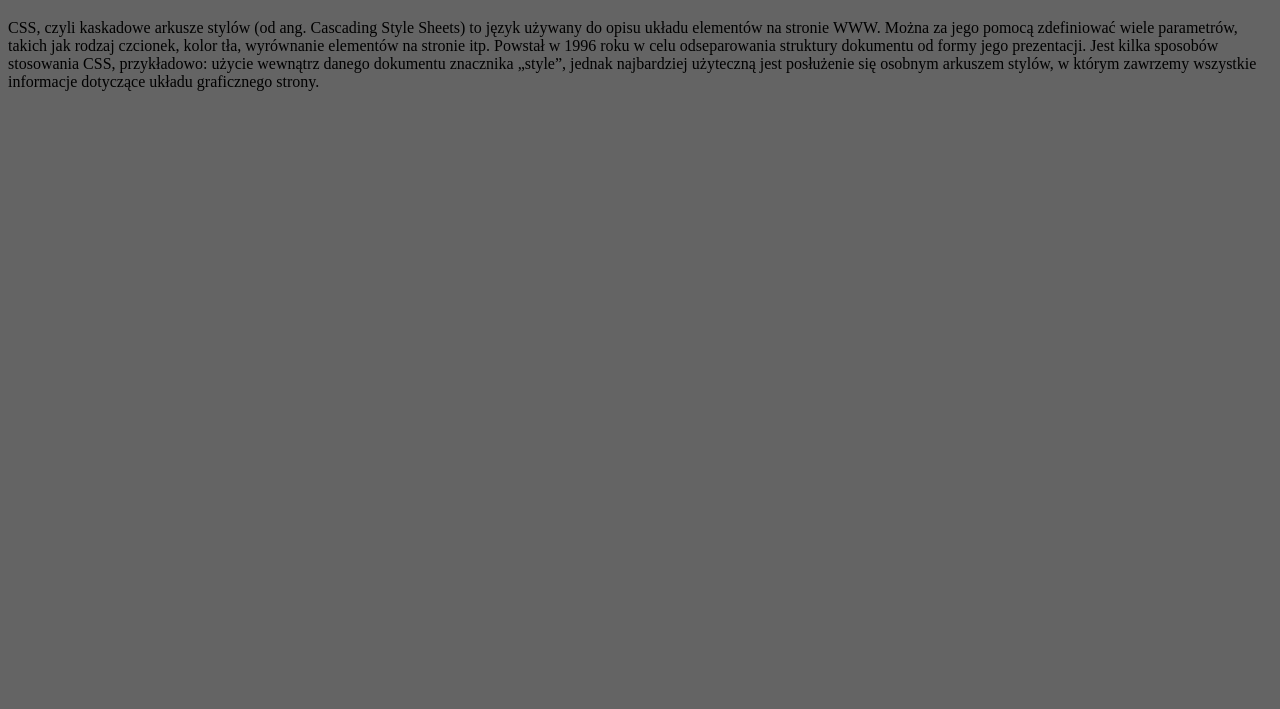
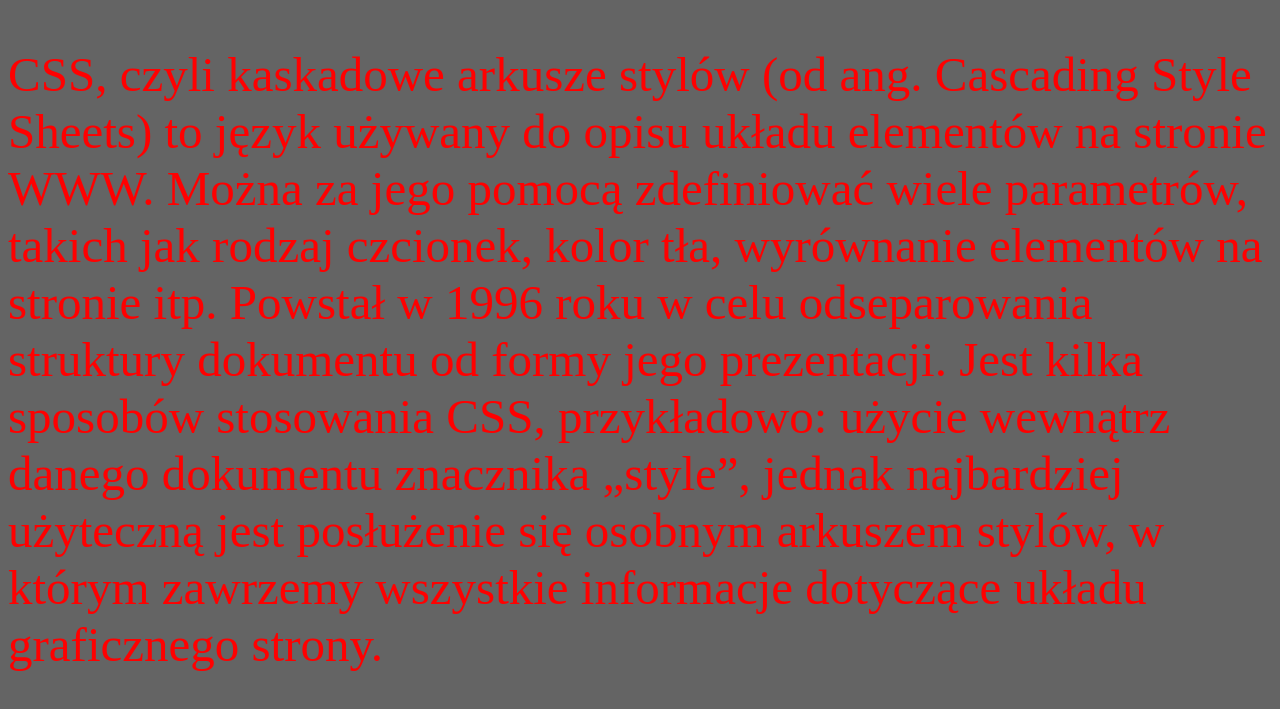
Before and after one commit to szkola69krecik/first_CSS, a plain HTML site: page zad2-Kreft.html in a window 1280 px wide. Shown: the part 61-770 px from the top of the page. Drawn offline with Linux system fonts and the light colour scheme.

Commit message:
styles.css

```diff
--- a/styles.css
+++ b/styles.css
@@ -31,3 +31,8 @@ table {
     height: 50%;
     width: 50%;
   }
+
+  p {
+    color: red;
+    font-size: 49px;
+  }
```
